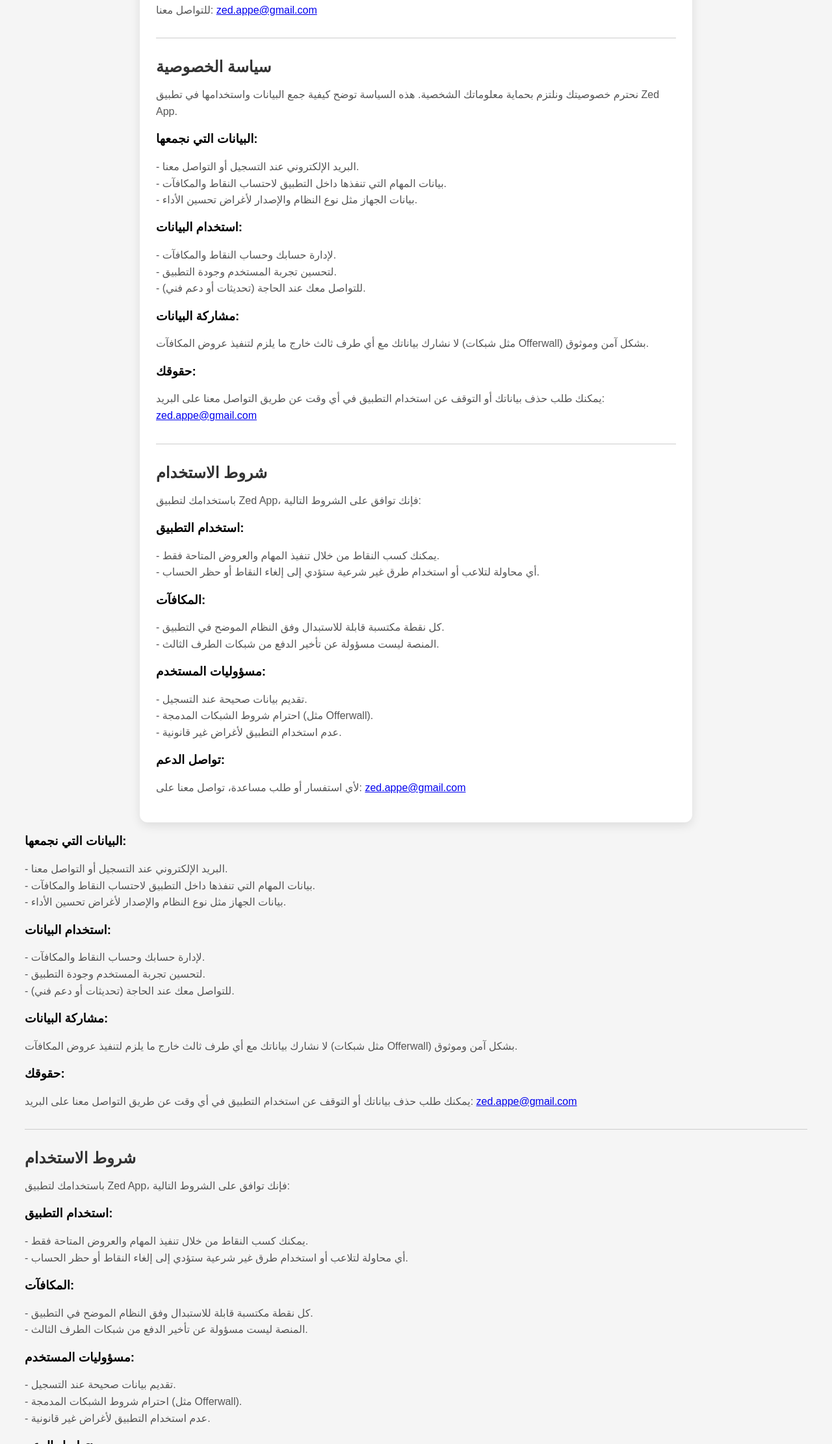
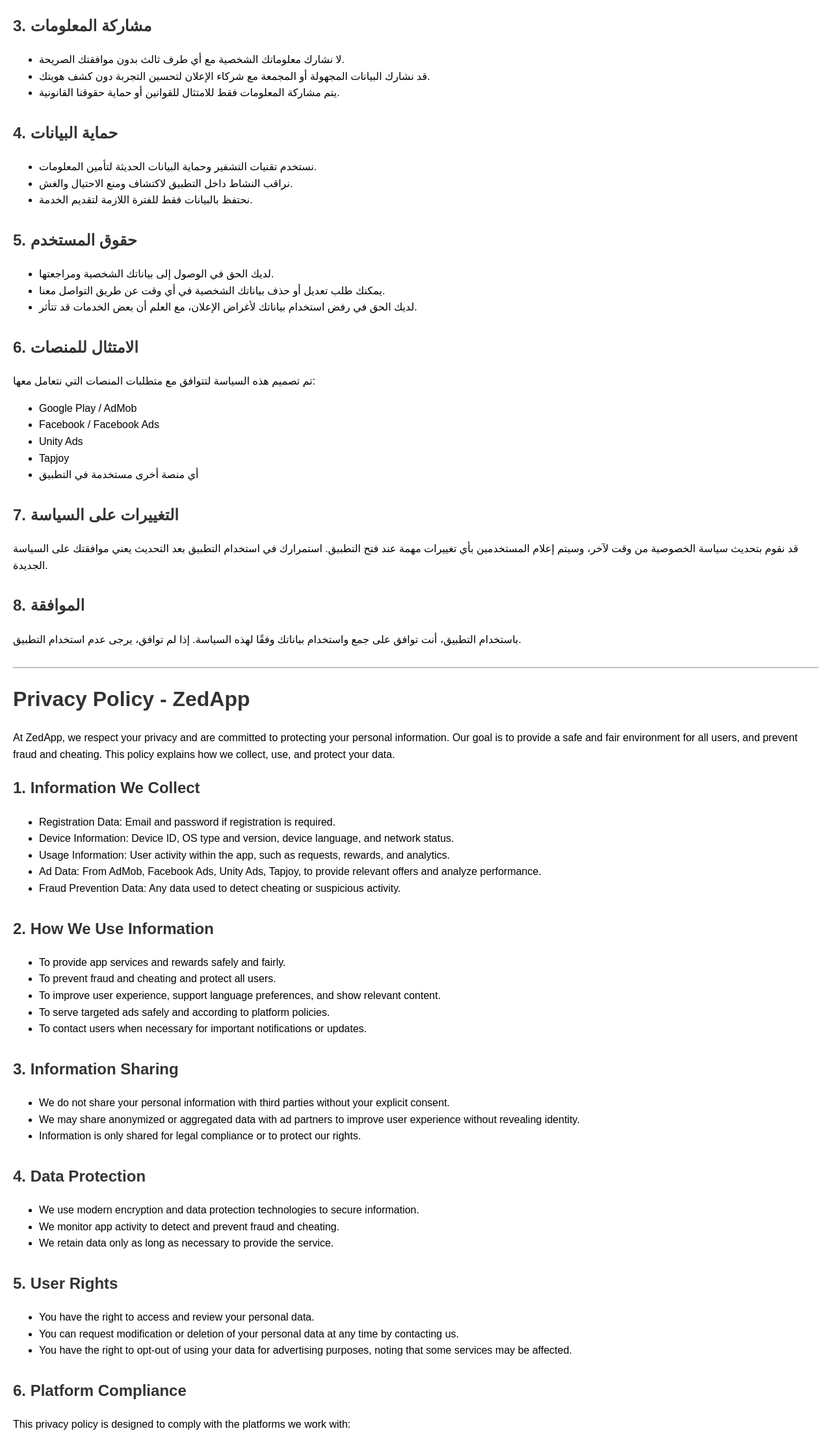
Before and after one commit to zedappe-dotcom/Zed-app, a plain HTML site: page index.html in a window 1280 px wide. Shown: the part 577-2800 px from the top of the page at 65% size. Drawn offline with Linux system fonts and the light colour scheme.

Commit message:
Revise privacy policy and HTML structure
Updated the privacy policy section and modified the structure of the HTML document.

```diff
--- a/index.html
+++ b/index.html
@@ -1,117 +1,166 @@
 <!DOCTYPE html>
 <html lang="ar">
 <head>
-    <meta charset="UTF-8">
-    <meta name="viewport" content="width=device-width, initial-scale=1.0">
-    <title>Zed App – مكافآت ومهام</title>
-    <style>
-        body { font-family: Arial, sans-serif; background: #f5f5f5; padding: 30px; }
-        .container { max-width: 800px; margin: auto; background: #fff; padding: 25px; border-radius: 12px; box-shadow: 0 5px 15px rgba(0,0,0,0.1); }
-        h1, h2 { color: #333; margin-bottom: 10px; }
-        p { color: #555; line-height: 1.6; margin-bottom: 15px; }
-        img { max-width: 100%; margin: 20px 0; border-radius: 10px; }
-        a.button { display: inline-block; padding: 12px 25px; margin: 5px; background: #0073e6; color: #fff; text-decoration: none; border-radius: 8px; font-weight: bold; transition: background 0.3s; }
-        a.button:hover { background: #005bb5; }
-        hr { margin: 30px 0; border: none; border-top: 1px solid #ccc; }
-    </style>
+<meta charset="UTF-8">
+<meta name="viewport" content="width=device-width, initial-scale=1.0">
+<title>سياسة الخصوصية - ZedApp</title>
+<style>
+body { font-family: Arial, sans-serif; line-height: 1.6; margin: 20px; }
+h1, h2 { color: #333; }
+section { margin-bottom: 30px; }
+</style>
 </head>
 <body>
-    <div class="container">
-        <!-- الصفحة الرئيسية -->
-        <h1>Zed App</h1>
-        <p>مرحبًا بك في <strong>Zed App</strong>! تطبيق مكافآت جزائري يتيح لك كسب النقاط من خلال المهام والعروض داخل التطبيق. كل مهمة تُكمل تمنحك نقاطًا قابلة للاستبدال داخل التطبيق.</p>
 
-        <img src="app.jpg" alt="Zed App" width="200">
+<h1>سياسة الخصوصية - ZedApp</h1>
+<p>نحن في ZedApp نحترم خصوصيتك ونلتزم بحماية بياناتك الشخصية. هدفنا توفير بيئة آمنة وموثوقة لجميع المستخدمين، ومنع الاحتيال والغش. هذه السياسة تشرح كيفية جمع المعلومات واستخدامها وحمايتها.</p>
 
-        <p>التطبيق سيتوفر قريبًا على المتاجر الرسمية:</p>
-        <a class="button" href="#">Google Play</a>
-        <a class="button" href="#">App Store</a>
+<section>
+<h2>1. المعلومات التي نجمعها</h2>
+<ul>
+<li>بيانات التسجيل: البريد الإلكتروني وكلمة المرور إذا تم التسجيل.</li>
+<li>معلومات الجهاز: معرف الجهاز، نوع النظام، إصدار النظام، لغة الجهاز، وحالة الاتصال بالإنترنت.</li>
+<li>معلومات الاستخدام: أنشطة المستخدم داخل التطبيق، مثل الطلبات، المكافآت، والإحصاءات لتحسين التطبيق.</li>
+<li>بيانات الإعلانات: من AdMob، Facebook Ads، Unity Ads، Tapjoy، لضمان تقديم عروض مناسبة وتحليل الأداء.</li>
+<li>معلومات منع الاحتيال: أي بيانات تساعد في كشف الغش أو الأنشطة المشبوهة.</li>
+</ul>
+</section>
 
-        <p>للتواصل معنا: <a href="mailto:zed.appe@gmail.com">zed.appe@gmail.com</a></p>
+<section>
+<h2>2. استخدام المعلومات</h2>
+<ul>
+<li>تقديم خدمات التطبيق والمكافآت بشكل آمن وعادل.</li>
+<li>منع الاحتيال والغش وحماية جميع المستخدمين.</li>
+<li>تحسين تجربة المستخدم، دعم اللغة، وعرض محتوى مناسب لكل مستخدم.</li>
+<li>تقديم الإعلانات المستهدفة بطريقة آمنة ووفق سياسات المنصات.</li>
+<li>الاتصال بالمستخدمين عند الضرورة مثل إشعارات مهمة أو تحديثات التطبيق.</li>
+</ul>
+</section>
 
-        <hr>
+<section>
+<h2>3. مشاركة المعلومات</h2>
+<ul>
+<li>لا نشارك معلوماتك الشخصية مع أي طرف ثالث بدون موافقتك الصريحة.</li>
+<li>قد نشارك البيانات المجهولة أو المجمعة مع شركاء الإعلان لتحسين التجربة دون كشف هويتك.</li>
+<li>يتم مشاركة المعلومات فقط للامتثال للقوانين أو حماية حقوقنا القانونية.</li>
+</ul>
+</section>
 
-        <!-- سياسة الخصوصية -->
-        <h2>سياسة الخصوصية</h2>
-        <p>نحترم خصوصيتك ونلتزم بحماية معلوماتك الشخصية. هذه السياسة توضح كيفية جمع البيانات واستخدامها في تطبيق Zed App.</p>
+<section>
+<h2>4. حماية البيانات</h2>
+<ul>
+<li>نستخدم تقنيات التشفير وحماية البيانات الحديثة لتأمين المعلومات.</li>
+<li>نراقب النشاط داخل التطبيق لاكتشاف ومنع الاحتيال والغش.</li>
+<li>نحتفظ بالبيانات فقط للفترة اللازمة لتقديم الخدمة.</li>
+</ul>
+</section>
 
-        <h3>البيانات التي نجمعها:</h3>
-        <p>- البريد الإلكتروني عند التسجيل أو التواصل معنا.<br>
-        - بيانات المهام التي تنفذها داخل التطبيق لاحتساب النقاط والمكافآت.<br>
-        - بيانات الجهاز مثل نوع النظام والإصدار لأغراض تحسين الأداء.</p>
+<section>
+<h2>5. حقوق المستخدم</h2>
+<ul>
+<li>لديك الحق في الوصول إلى بياناتك الشخصية ومراجعتها.</li>
+<li>يمكنك طلب تعديل أو حذف بياناتك الشخصية في أي وقت عن طريق التواصل معنا.</li>
+<li>لديك الحق في رفض استخدام بياناتك لأغراض الإعلان، مع العلم أن بعض الخدمات قد تتأثر.</li>
+</ul>
+</section>
 
-        <h3>استخدام البيانات:</h3>
-        <p>- لإدارة حسابك وحساب النقاط والمكافآت.<br>
-        - لتحسين تجربة المستخدم وجودة التطبيق.<br>
-        - للتواصل معك عند الحاجة (تحديثات أو دعم فني).</p>
+<section>
+<h2>6. الامتثال للمنصات</h2>
+<p>تم تصميم هذه السياسة لتتوافق مع متطلبات المنصات التي نتعامل معها:</p>
+<ul>
+<li>Google Play / AdMob</li>
+<li>Facebook / Facebook Ads</li>
+<li>Unity Ads</li>
+<li>Tapjoy</li>
+<li>أي منصة أخرى مستخدمة في التطبيق</li>
+</ul>
+</section>
 
-        <h3>مشاركة البيانات:</h3>
-        <p>لا نشارك بياناتك مع أي طرف ثالث خارج ما يلزم لتنفيذ عروض المكافآت (مثل شبكات Offerwall) بشكل آمن وموثوق.</p>
+<section>
+<h2>7. التغييرات على السياسة</h2>
+<p>قد نقوم بتحديث سياسة الخصوصية من وقت لآخر، وسيتم إعلام المستخدمين بأي تغييرات مهمة عند فتح التطبيق. استمرارك في استخدام التطبيق بعد التحديث يعني موافقتك على السياسة الجديدة.</p>
+</section>
 
-        <h3>حقوقك:</h3>
-        <p>يمكنك طلب حذف بياناتك أو التوقف عن استخدام التطبيق في أي وقت عن طريق التواصل معنا على البريد: <a href="mailto:zed.appe@gmail.com">zed.appe@gmail.com</a></p>
+<section>
+<h2>8. الموافقة</h2>
+<p>باستخدام التطبيق، أنت توافق على جمع واستخدام بياناتك وفقًا لهذه السياسة. إذا لم توافق، يرجى عدم استخدام التطبيق.</p>
+</section>
 
-        <hr>
+<hr>
 
-        <!-- شروط الاستخدام -->
-        <h2>شروط الاستخدام</h2>
-        <p>باستخدامك لتطبيق Zed App، فإنك توافق على الشروط التالية:</p>
+<h1>Privacy Policy - ZedApp</h1>
+<p>At ZedApp, we respect your privacy and are committed to protecting your personal information. Our goal is to provide a safe and fair environment for all users, and prevent fraud and cheating. This policy explains how we collect, use, and protect your data.</p>
 
-        <h3>استخدام التطبيق:</h3>
-        <p>- يمكنك كسب النقاط من خلال تنفيذ المهام والعروض المتاحة فقط.<br>
-        - أي محاولة لتلاعب أو استخدام طرق غير شرعية ستؤدي إلى إلغاء النقاط أو حظر الحساب.</p>
+<section>
+<h2>1. Information We Collect</h2>
+<ul>
+<li>Registration Data: Email and password if registration is required.</li>
+<li>Device Information: Device ID, OS type and version, device language, and network status.</li>
+<li>Usage Information: User activity within the app, such as requests, rewards, and analytics.</li>
+<li>Ad Data: From AdMob, Facebook Ads, Unity Ads, Tapjoy, to provide relevant offers and analyze performance.</li>
+<li>Fraud Prevention Data: Any data used to detect cheating or suspicious activity.</li>
+</ul>
+</section>
 
-        <h3>المكافآت:</h3>
-        <p>- كل نقطة مكتسبة قابلة للاستبدال وفق النظام الموضح في التطبيق.<br>
-        - المنصة ليست مسؤولة عن تأخير الدفع من شبكات الطرف الثالث.</p>
+<section>
+<h2>2. How We Use Information</h2>
+<ul>
+<li>To provide app services and rewards safely and fairly.</li>
+<li>To prevent fraud and cheating and protect all users.</li>
+<li>To improve user experience, support language preferences, and show relevant content.</li>
+<li>To serve targeted ads safely and according to platform policies.</li>
+<li>To contact users when necessary for important notifications or updates.</li>
+</ul>
+</section>
 
-        <h3>مسؤوليات المستخدم:</h3>
-        <p>- تقديم بيانات صحيحة عند التسجيل.<br>
-        - احترام شروط الشبكات المدمجة (مثل Offerwall).<br>
-        - عدم استخدام التطبيق لأغراض غير قانونية.</p>
+<section>
+<h2>3. Information Sharing</h2>
+<ul>
+<li>We do not share your personal information with third parties without your explicit consent.</li>
+<li>We may share anonymized or aggregated data with ad partners to improve user experience without revealing identity.</li>
+<li>Information is only shared for legal compliance or to protect our rights.</li>
+</ul>
+</section>
 
-        <h3>تواصل الدعم:</h3>
-        <p>لأي استفسار أو طلب مساعدة، تواصل معنا على: <a href="mailto:zed.appe@gmail.com">zed.appe@gmail.com</a></p>
-    </div>
+<section>
+<h2>4. Data Protection</h2>
+<ul>
+<li>We use modern encryption and data protection technologies to secure information.</li>
+<li>We monitor app activity to detect and prevent fraud and cheating.</li>
+<li>We retain data only as long as necessary to provide the service.</li>
+</ul>
+</section>
+
+<section>
+<h2>5. User Rights</h2>
+<ul>
+<li>You have the right to access and review your personal data.</li>
+<li>You can request modification or deletion of your personal data at any time by contacting us.</li>
+<li>You have the right to opt-out of using your data for advertising purposes, noting that some services may be affected.</li>
+</ul>
+</section>
+
+<section>
+<h2>6. Platform Compliance</h2>
+<p>This privacy policy is designed to comply with the platforms we work with:</p>
+<ul>
+<li>Google Play / AdMob</li>
+<li>Facebook / Facebook Ads</li>
+<li>Unity Ads</li>
+<li>Tapjoy</li>
+<li>Any other platform used in the app</li>
+</ul>
+</section>
+
+<section>
+<h2>7. Policy Updates</h2>
+<p>We may update this privacy policy from time to time. Users will be notified of any major changes upon app launch. Continued use of the app after updates indicates acceptance of the new policy.</p>
+</section>
+
+<section>
+<h2>8. Consent</h2>
+<p>By using the app, you consent to the collection and use of your data in accordance with this policy. If you do not agree, please do not use the app.</p>
+</section>
+
 </body>
     </html>
-        <h3>البيانات التي نجمعها:</h3>
-        <p>- البريد الإلكتروني عند التسجيل أو التواصل معنا.<br>
-        - بيانات المهام التي تنفذها داخل التطبيق لاحتساب النقاط والمكافآت.<br>
-        - بيانات الجهاز مثل نوع النظام والإصدار لأغراض تحسين الأداء.</p>
-
-        <h3>استخدام البيانات:</h3>
-        <p>- لإدارة حسابك وحساب النقاط والمكافآت.<br>
-        - لتحسين تجربة المستخدم وجودة التطبيق.<br>
-        - للتواصل معك عند الحاجة (تحديثات أو دعم فني).</p>
-
-        <h3>مشاركة البيانات:</h3>
-        <p>لا نشارك بياناتك مع أي طرف ثالث خارج ما يلزم لتنفيذ عروض المكافآت (مثل شبكات Offerwall) بشكل آمن وموثوق.</p>
-
-        <h3>حقوقك:</h3>
-        <p>يمكنك طلب حذف بياناتك أو التوقف عن استخدام التطبيق في أي وقت عن طريق التواصل معنا على البريد: <a href="mailto:zed.appe@gmail.com">zed.appe@gmail.com</a></p>
-
-        <hr>
-
-        <!-- شروط الاستخدام -->
-        <h2>شروط الاستخدام</h2>
-        <p>باستخدامك لتطبيق Zed App، فإنك توافق على الشروط التالية:</p>
-
-        <h3>استخدام التطبيق:</h3>
-        <p>- يمكنك كسب النقاط من خلال تنفيذ المهام والعروض المتاحة فقط.<br>
-        - أي محاولة لتلاعب أو استخدام طرق غير شرعية ستؤدي إلى إلغاء النقاط أو حظر الحساب.</p>
-
-        <h3>المكافآت:</h3>
-        <p>- كل نقطة مكتسبة قابلة للاستبدال وفق النظام الموضح في التطبيق.<br>
-        - المنصة ليست مسؤولة عن تأخير الدفع من شبكات الطرف الثالث.</p>
-
-        <h3>مسؤوليات المستخدم:</h3>
-        <p>- تقديم بيانات صحيحة عند التسجيل.<br>
-        - احترام شروط الشبكات المدمجة (مثل Offerwall).<br>
-        - عدم استخدام التطبيق لأغراض غير قانونية.</p>
-
-        <h3>تواصل الدعم:</h3>
-        <p>لأي استفسار أو طلب مساعدة، تواصل معنا على: <a href="mailto:zed.appe@gmail.com">zed.appe@gmail.com</a></p>
-    </div>
-</body>
-    </html>
```
